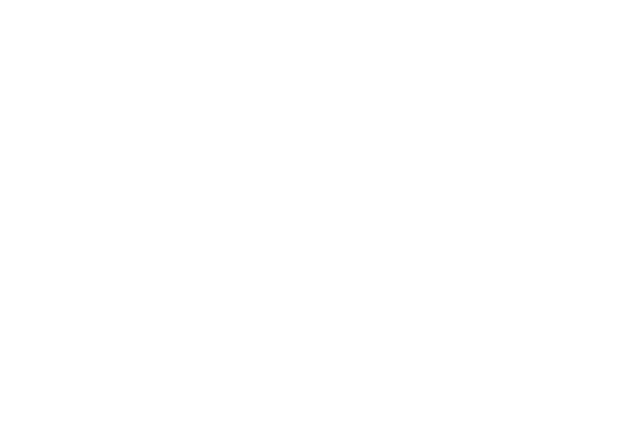
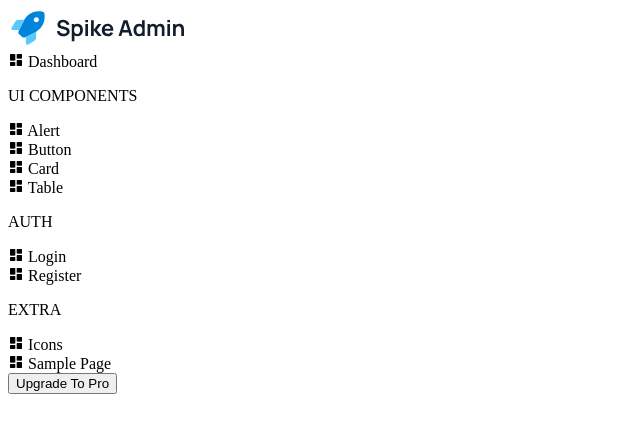
Before and after one commit to joeyovey/spike-dashboard, a plain HTML site: page index.html in a window 1280 px wide. Shown: the whole page, without its empty margins (0-640 px from the left). Drawn offline with nearby package versions, Linux system fonts and the light colour scheme.

Commit message:
Structured the sidebar

```diff
--- a/index.html
+++ b/index.html
@@ -11,8 +11,92 @@
     <link rel="preconnect" href="https://fonts.gstatic.com" crossorigin>
     <link href="https://fonts.googleapis.com/css2?family=Plus+Jakarta+Sans:ital,wght@0,200..800;1,200..800&display=swap" rel="stylesheet">
 
+    <!-- Boxicons -->
+    <link href='https://unpkg.com/boxicons@2.1.4/css/boxicons.min.css' rel='stylesheet'>
+
 </head>
 <body>
+    <div class="container">
+        <div class="sidebar-left">
+            <!-- logo -->
+            <div class="logo">
+                <img src="assets/img/logo-dark-094c715a.svg" alt="">
+            </div>
+            <div class="home">
+                <!-- menu -->
+                <div class="items">
+                    <i class='bx bxs-dashboard'></i>
+                    <span>Dashboard</span>
+                </div>
+            </div>
+            <!-- end of home -->
+
+            <div class="iu-components">
+                <p>UI COMPONENTS</p>
+                <!-- menu items -->
+                <div class="items">
+                    <i class='bx bxs-dashboard'></i>
+                    <span>Alert</span>
+                </div>
+                <div class="items">
+                    <i class='bx bxs-dashboard'></i>
+                    <span>Button</span>
+                </div>
+                <div class="items">
+                    <i class='bx bxs-dashboard'></i>
+                    <span>Card</span>
+                </div>
+                <div class="items">
+                    <i class='bx bxs-dashboard'></i>
+                    <span>Table</span>
+                </div>
+            </div>
+            <!-- end of ui components -->
+
+            <!-- AUTH -->
+            <div class="auth">
+                <p>AUTH</p>
+                <!-- menu items -->
+                <div class="items">
+                    <i class='bx bxs-dashboard'></i>
+                    <span>Login</span>
+                </div>
+                <div class="items">
+                    <i class='bx bxs-dashboard'></i>
+                    <span>Register</span>
+                </div>
+            </div>
+            <!-- end of auth -->
+
+            <!-- AUTH -->
+            <div class="extra">
+                <p>EXTRA</p>
+                <!-- menu items -->
+                <div class="items">
+                    <i class='bx bxs-dashboard'></i>
+                    <span>Icons</span>
+                </div>
+                <div class="items">
+                    <i class='bx bxs-dashboard'></i>
+                    <span>Sample Page</span>
+                </div>
+            </div>
+            <!-- end of extra -->
+
+            <!-- ButtonAUTH -->
+            <div class="iu-components">
+                <div class="items">
+                    <button>Upgrade To Pro</button>
+                </div>
+            </div>
+            <!-- end of button -->
+        </div>
+        <!-- end of side bar -->
+
+    </div>
+    <!-- end of container -->
+
+
 
 </body>
 </html>
```
